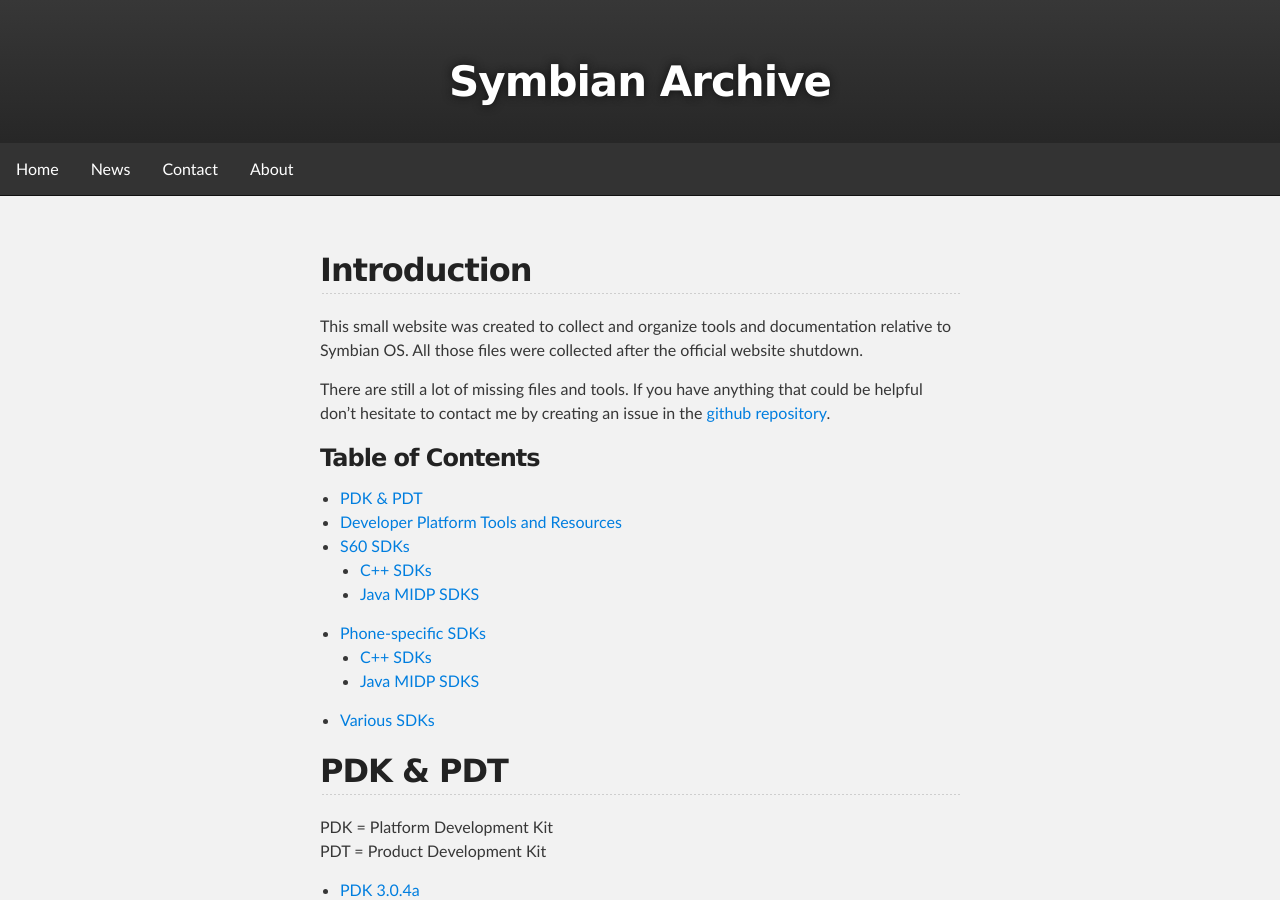
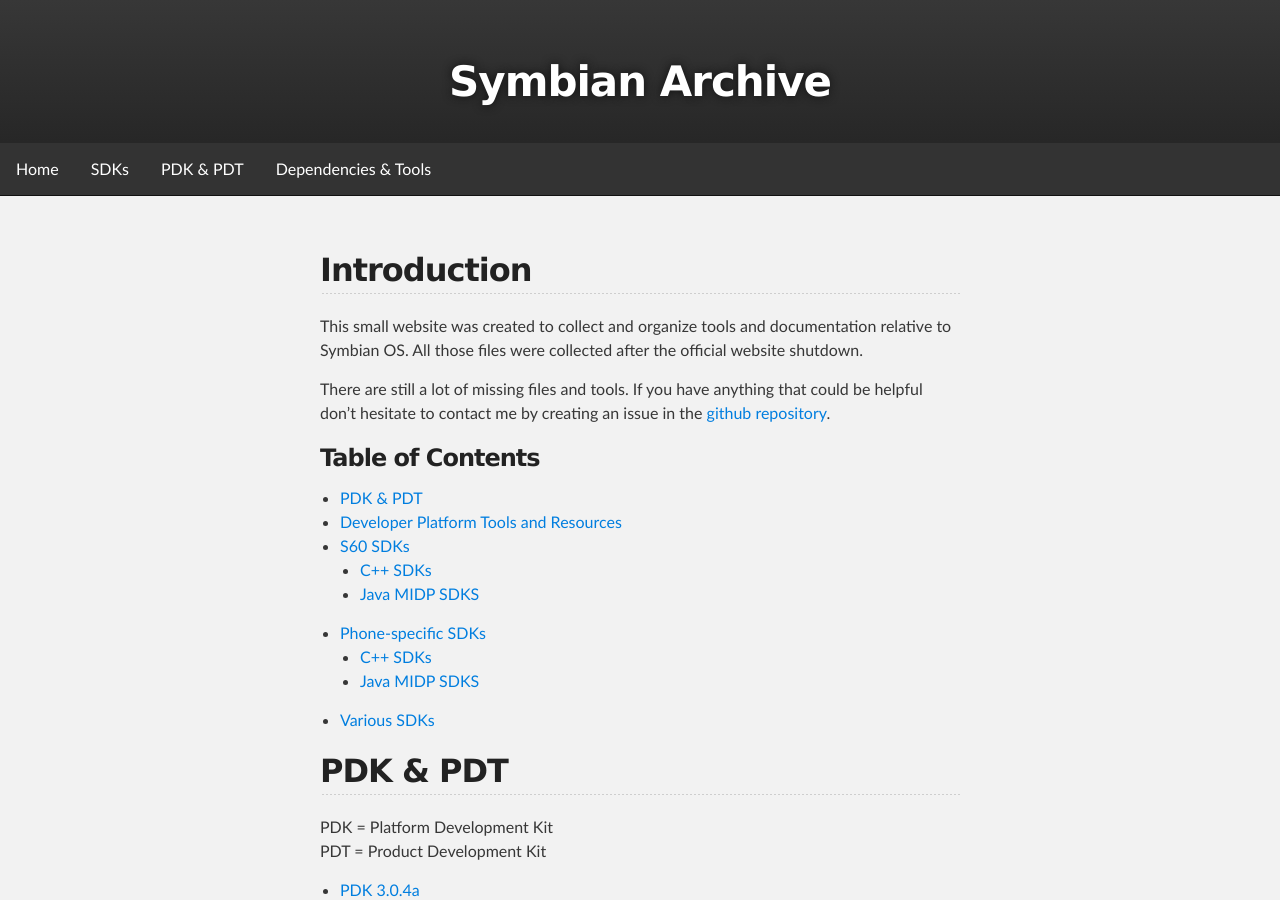
Before and after one commit to mrRosset/Symbian-Archive, a Jekyll site: the page built from index.md, in a window 1280 px wide and 900 px high. Built offline with Jekyll 4.4.1, drawn with Linux system fonts in a browser that asks for light colours; our own code applies the rules of GitHub Pages for plain Markdown files; the repository's description, which GitHub fills in, is left out.

Commit message:
correct menu

```diff
--- a/_layouts/default.html
+++ b/_layouts/default.html
@@ -31,10 +31,10 @@
 		</header>
 		<header>
 		  <ul>
-			<li><a class="active" href="#home">Home</a></li>
-			<li><a href="#news">News</a></li>
-			<li><a href="#contact">Contact</a></li>
-			<li><a href="#about">About</a></li>
+			<li><a href="index.html">Home</a></li>
+			<li><a href="SDKs.html">SDKs</a></li>
+			<li><a href="#notdone">PDK &amp; PDT</a></li>
+			<li><a href="#notdone">Dependencies &amp; Tools</a></li>
 		  </ul>
         </header>
     </div>
```
